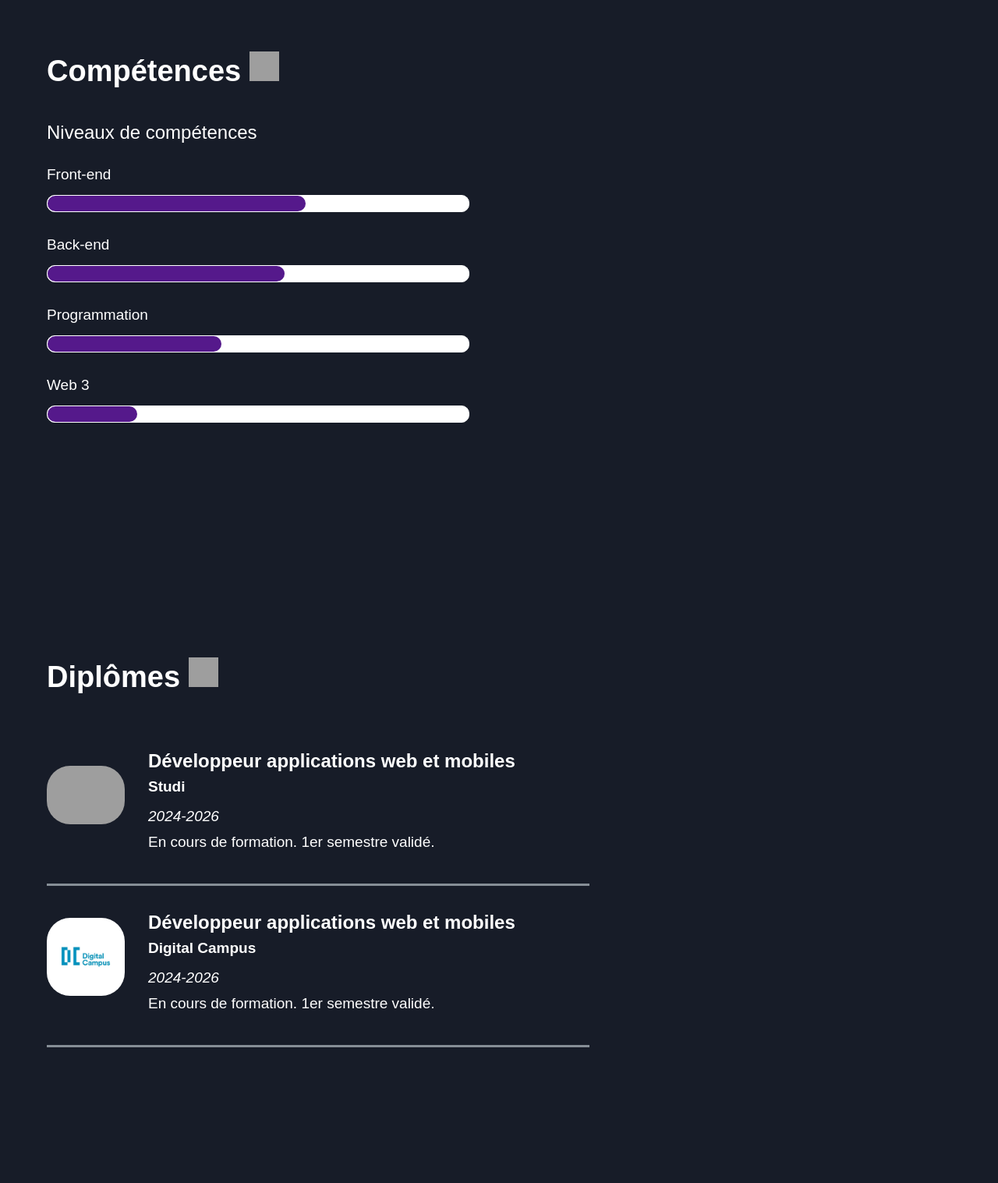
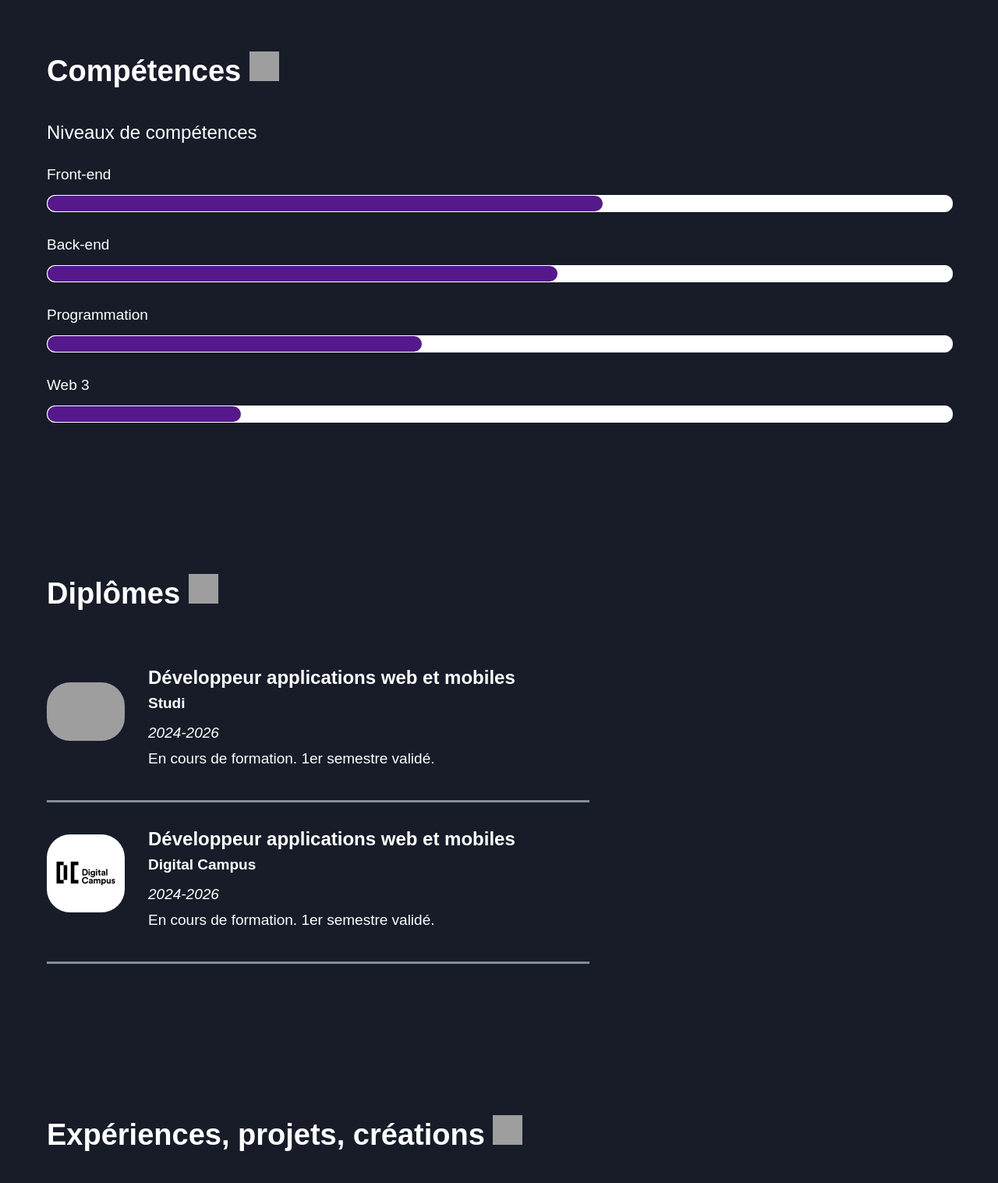
Before and after one commit to Alyaesub/portfolio-1, a PHP site: page / in a window 1280 px wide. Shown: the part 2703-4220 px from the top of the page at 78% size. Run offline with PHP 8.4, Linux system fonts and the light colour scheme; grey boxes are pictures that could not be loaded.

Commit message:
suppresion de l'espace entre competence et experience

```diff
--- a/index.php
+++ b/index.php
@@ -168,9 +168,6 @@ require_once "controllers/routeur.php"
                     </div>
                 </div>
             </div>
-            <div class="illustration">
-                <img src="asset/kevin-canlas-cFFEeHNZEqw-unsplash.avif" alt="image de presentations">
-            </div>
         </section>
 
         <section class="section-display full-text-content" id="diplomes">
@@ -194,7 +191,7 @@ require_once "controllers/routeur.php"
                 </div>
             </article>
             <article class="diplomes">
-                <img class="diplome-logo" src="asset/logo_digital-campus.webp" alt="logo studi">
+                <img class="diplome-logo" src="asset/digital-campus.png" alt="logo studi">
                 <div class="diplome-content">
                     <h3 class="diplome-title">Développeur applications web et mobiles</h3>
                     <div class="diplome-subtitle">Digital Campus</div>
@@ -205,7 +202,6 @@ require_once "controllers/routeur.php"
                 </div>
             </article>
         </section>
-
         <section class="section-display full-text-content" id="experiences">
             <div class="text-content">
                 <h2 class="title">Expériences, projets, créations
```
Also changed, not shown: asset/digital-campus.png (added), asset/kevin-canlas-cFFEeHNZEqw-unsplash.jpg (deleted), asset/safar-safarov-koOdUvfGr4c-unsplash.jpg (deleted), 1 other file.
